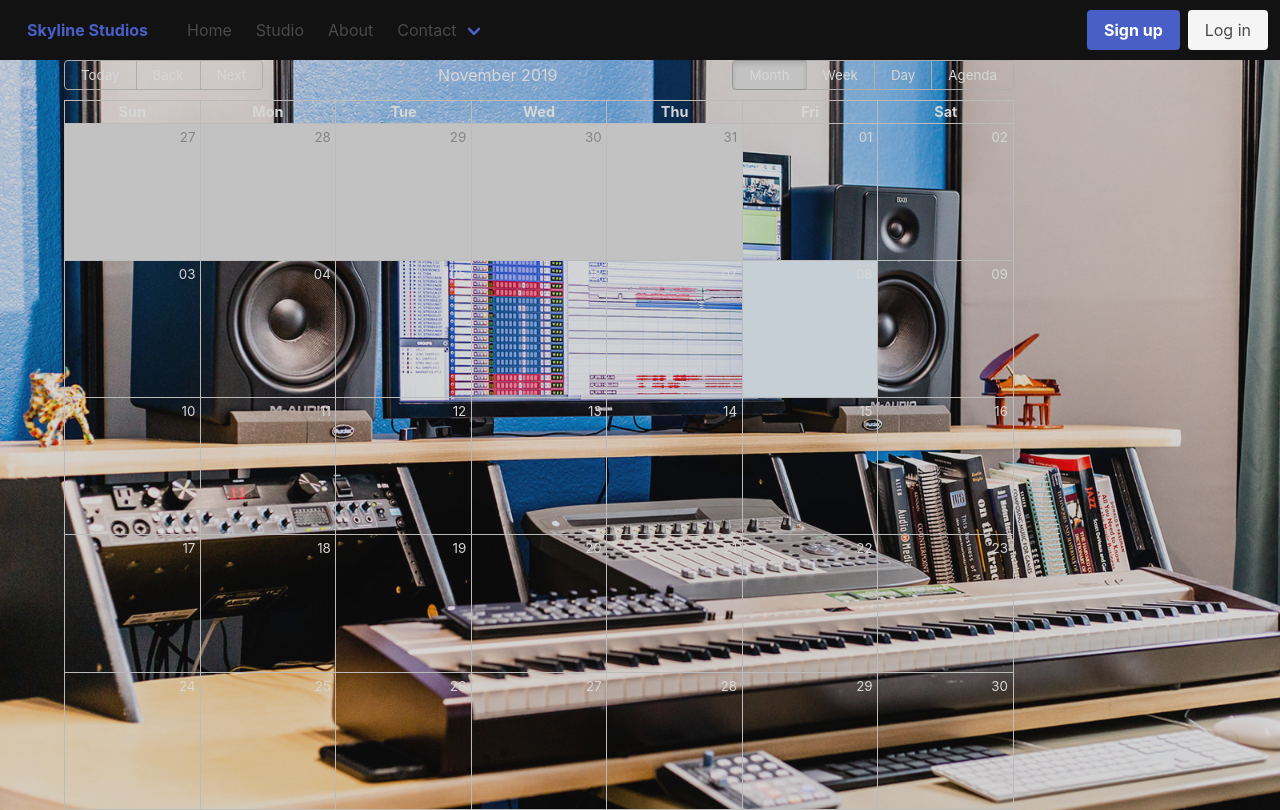
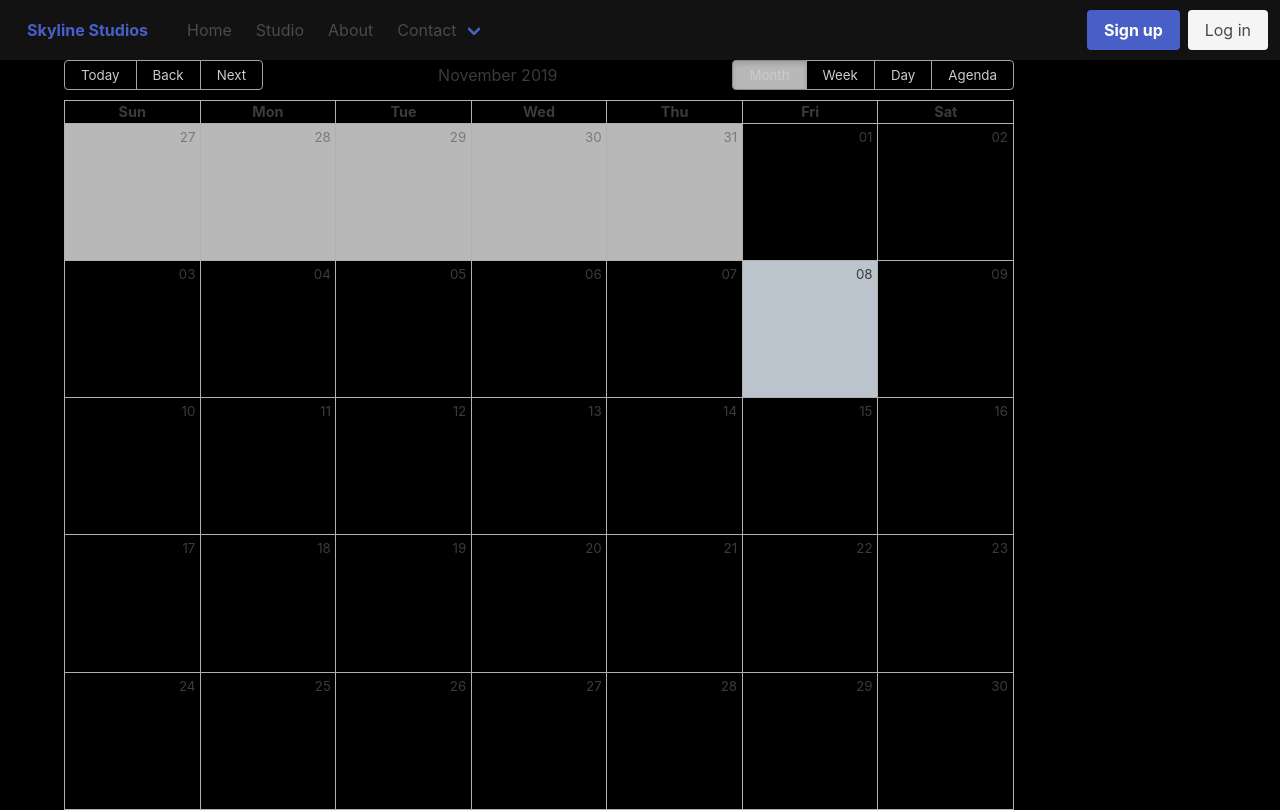
Before and after one commit to skyline6965/Project-3, a React (Create React App) app in the folder client/: page /calendar in a window 1280 px wide. Built offline with nearby package versions, Linux system fonts and the light colour scheme; no server answers.

Commit message:
removed image from nav css. Now image is its own class skyline-banner

```diff
--- a/client/src/pages/Home/style.css
+++ b/client/src/pages/Home/style.css
@@ -10,10 +10,13 @@ body {
 
 
   .hero-body {
-      background: black url(/images/SkylineStudio1.jpg) center / cover;
       opacity: .8;
       text-align: center;
       padding: 0 0;
+  }
+
+  .skyline-banner {
+    background: black url(/images/SkylineStudio1.jpg) center / cover;
   }
 
   #lessons-home {
--- a/client/src/pages/calendar.js
+++ b/client/src/pages/calendar.js
@@ -9,8 +9,9 @@ function CalendarPage() {
     <div>
 
       <Navbar />
-      <div className='form-color'>
-        <section className='hero is-dark'>
+      <div>
+      {/* use "className='form-color'" for gray background */}
+        <section className='hero'>
           <div className= 'hero-body'>
             <div className= 'container calendar'>
 
```
